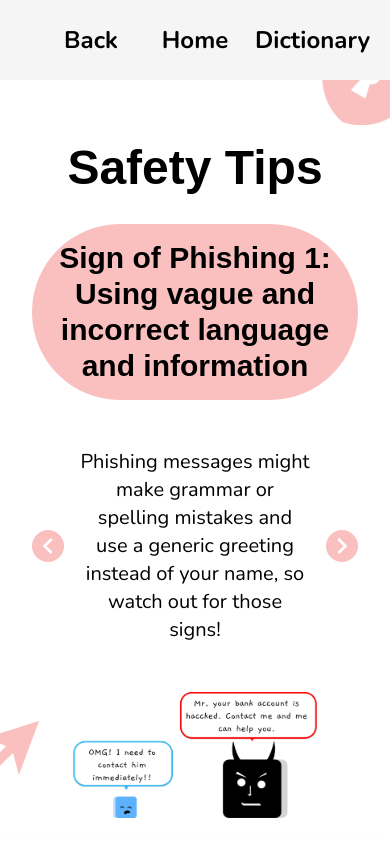
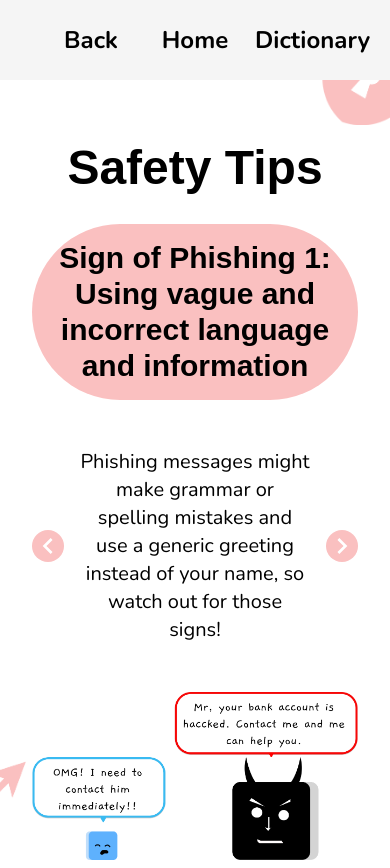
Before and after one commit to eugenetangkj/computereasylah, a Next.js app: page /safety/tips in a window 390 px wide. Before the commit the page ends 844 px from the top, so only its background shows below. Built offline with nearby package versions, Linux system fonts and the light colour scheme; a web font is replaced by a local one.

Commit message:
Update safety tips image size

```diff
--- a/pages/safety/tips.tsx
+++ b/pages/safety/tips.tsx
@@ -90,7 +90,7 @@ export default function SafetyTips() {
             <img
               src={allTips.tips[currentTipIndex].tipImage}
               alt="Safety Tips Image"
-              className="w-3/4 md:w-1/3 2xl:w-1/2"
+              className="md:w-1/2 2xl:w-1/2"
             />
           )}
         </div>
@@ -104,7 +104,7 @@ export default function SafetyTips() {
         <img
           src="/assets/playground/cursor.png"
           alt="Shield"
-          className="w-1/4 md:w-1/6 lg:w-1/8 fixed bottom-0 -translate-y-1/2 lg:top-1/8 left-0 -translate-x-2/5"
+          className="w-1/6 md:w-1/6 lg:w-1/8 fixed bottom-0 -translate-y-1/2 lg:top-1/8 left-0 -translate-x-2/5"
         />
       </div>
     </div>
```
